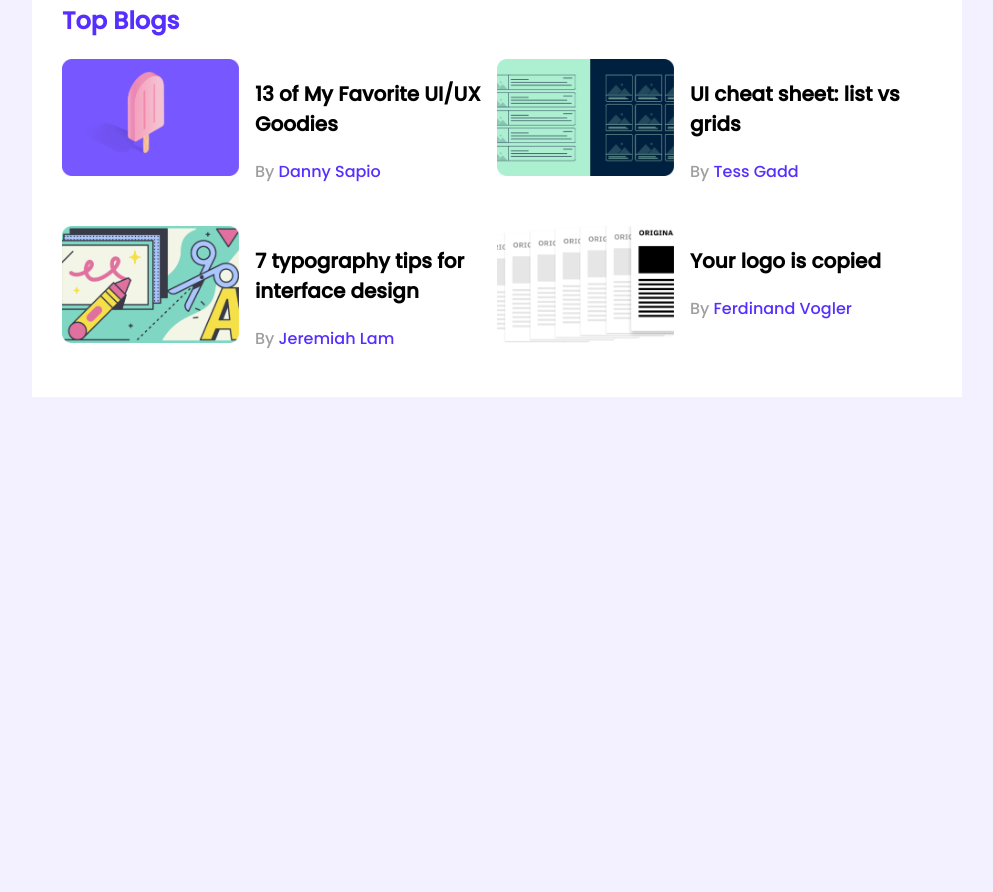
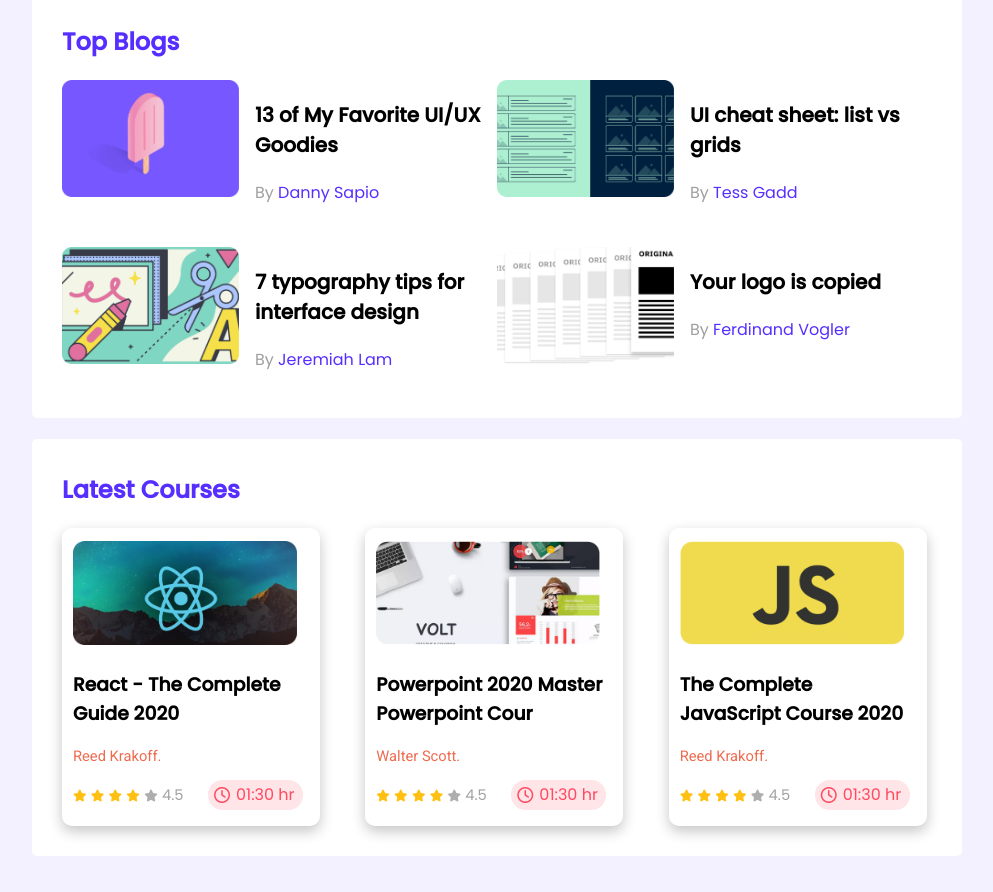
Before and after one commit to ArifeenH/leaderboard-css3, a plain HTML site: page index.html in a window 1280 px wide. Shown: the part 309-1201 px from the top of the page, without its empty margins (143-1136 px from the left). Before the commit the page ends 800 px from the top, so only its background shows below. Drawn offline with Linux system fonts and the light colour scheme.

```diff
--- a/index.html
+++ b/index.html
@@ -5,10 +5,13 @@
     <meta http-equiv="X-UA-Compatible" content="IE=edge">
     <meta name="viewport" content="width=device-width, initial-scale=1.0">
     <title>Leaderboard</title>
+    <!-- Font Awesome -->
+    <script src="https://kit.fontawesome.com/962c219cef.js" crossorigin="anonymous"></script>
     <!-- Fonts -->
     <link rel="preconnect" href="https://fonts.googleapis.com">
     <link rel="preconnect" href="https://fonts.gstatic.com" crossorigin>
-    <link href="https://fonts.googleapis.com/css2?family=Poppins:wght@500&display=swap" rel="stylesheet">
+    <link href="https://fonts.googleapis.com/css2?family=Poppins:wght@400;500&display=swap" rel="stylesheet">
+    <link href="https://fonts.googleapis.com/css2?family=Roboto&display=swap" rel="stylesheet">
     <!-- Stylesheet -->
     <link rel="stylesheet" href="styles/style.css">
 </head>
@@ -95,6 +98,84 @@
 
             </div>
         </section>
+        <!-- latest Courses -->
+        <section class="container container-2">
+            <h2 class="section-title"> Latest Courses </h2>
+            <div class="courses">
+                <div class="course">
+                <div class="course-banner">
+                    <img src="images/courses/course-1.png">
+                </div>
+                <div class="course-detail">
+                    <h3 class="course-title">React - The Complete Guide 2020</h3>
+                    <p class="course-author"> Reed Krakoff. </p>
+                    <div class="course-info">
+                        <div>
+                            <i class="fas fa-star filled"></i>
+                            <i class="fas fa-star filled"></i>
+                            <i class="fas fa-star filled"></i>
+                            <i class="fas fa-star filled"></i>
+                            <i class="fas fa-star empty"></i>
+                            <span>4.5</span>
+                        </div>
+
+                        <div class="course-duration">
+                            <i class="far fa-clock"></i>
+                            <p> 01:30 hr</p>
+                        </div>
+                    </div>
+                    </div>
+                </div>
+                <div class="course">
+                <div class="course-banner">
+                    <img src="images/courses/course-2.png">
+                </div>
+                <div class="course-detail">
+                    <h3 class="course-title">Powerpoint 2020 Master Powerpoint Cour</h3>
+                    <p class="course-author"> Walter Scott. </p>
+                    <div class="course-info">
+                        <div>
+                            <i class="fas fa-star filled"></i>
+                            <i class="fas fa-star filled"></i>
+                            <i class="fas fa-star filled"></i>
+                            <i class="fas fa-star filled"></i>
+                            <i class="fas fa-star empty"></i>
+                            <span>4.5</span>
+                        </div>
+
+                        <div class="course-duration">
+                            <i class="far fa-clock"></i>
+                            <p> 01:30 hr</p>
+                        </div>
+                    </div>
+                    </div>
+                </div>
+                <div class="course">
+                <div class="course-banner">
+                    <img src="images/courses/course-3.png">
+                </div>
+                <div class="course-detail">
+                    <h3 class="course-title">The Complete JavaScript Course 2020 </h3>
+                    <p class="course-author"> Reed Krakoff. </p>
+                    <div class="course-info">
+                        <div>
+                            <i class="fas fa-star filled"></i>
+                            <i class="fas fa-star filled"></i>
+                            <i class="fas fa-star filled"></i>
+                            <i class="fas fa-star filled"></i>
+                            <i class="fas fa-star empty"></i>
+                            <span>4.5</span>
+                        </div>
+
+                        <div class="course-duration">
+                            <i class="far fa-clock"></i>
+                            <p> 01:30 hr</p>
+                        </div>
+                    </div>
+                    </div>
+                </div>
+            </div>
+        </section>
     </main>
 
 </body>
--- a/styles/style.css
+++ b/styles/style.css
@@ -5,12 +5,18 @@ body {
 }
 main {
   display: flex;
-  justify-content: center;
+  flex-direction: column;
+  align-items: center;
 }
 .container {
   background: #ffffff;
   width: 870px;
   padding: 30px;
+  border-radius: 5px;
+  margin-top: 21px;
+}
+.container-2 {
+  margin-bottom: 28px;
 }
 hr {
   border: 1px solid #d1d1d1;
@@ -76,3 +82,61 @@ hr {
   font-size: 16px;
   color: #562eff;
 }
+/*---------------------
+    Courses Styles
+ ----------------------*/
+.courses {
+  display: grid;
+  grid-template-columns: repeat(3, 1fr);
+  column-gap: 40px;
+}
+.course {
+  width: 230px;
+  box-shadow: 0px 5.34229px 13.3557px rgba(0, 0, 0, 0.233);
+  border-radius: 10px;
+  padding: 13px 17px 16px 11px;
+}
+.course .course-banner img {
+  width: 224px;
+  height: 104px;
+}
+.course-info {
+  display: flex;
+  align-items: center;
+  justify-content: space-between;
+}
+.course-info span {
+  font-size: 14.69px;
+  color: #a2a2a2;
+  font-weight: 400;
+}
+.course-author {
+  font-family: "Roboto", sans-serif;
+  font-size: 14.69px;
+  color: #ed6b4f;
+}
+.fa-star {
+  font-size: 12px;
+}
+.fa-star.filled {
+  color: #ffc014;
+}
+.fa-star.empty {
+  color: #aeaeae;
+}
+.course-duration {
+  display: flex;
+  align-items: center;
+  background: #ffe4e8;
+  height: 30px;
+  width: 95px;
+  border-radius: 14.6913px;
+}
+.course-duration p {
+  color: #ff4a60;
+}
+.fa-clock {
+  font-size: 16px;
+  color: #ff4a60;
+  padding: 6px;
+}
```
